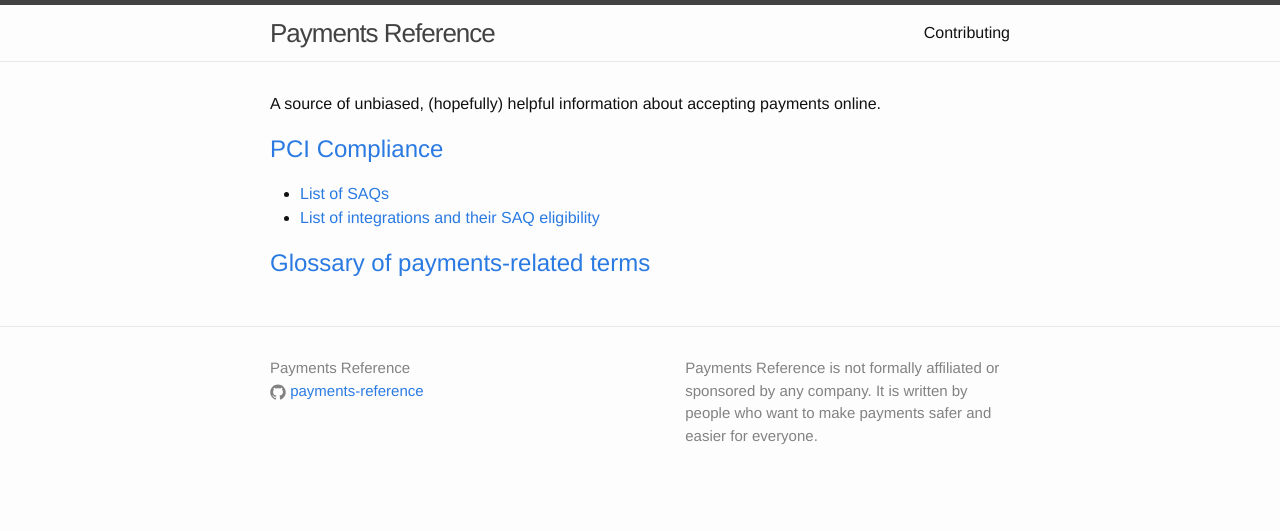
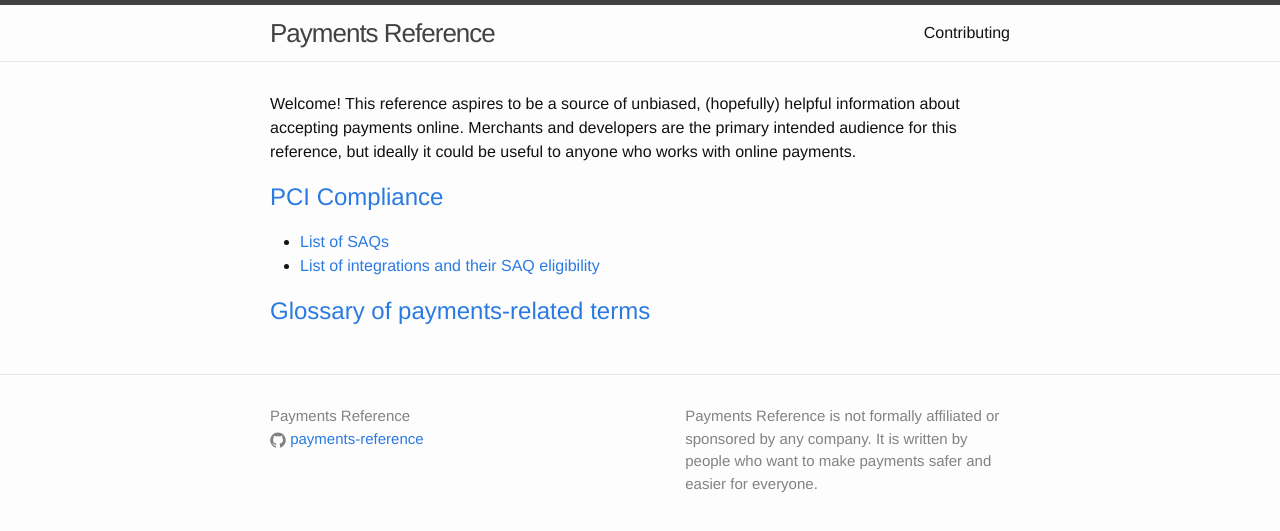
Before and after one commit to payments-reference/payments-reference, a Jekyll site: the page built from index.html, in a window 1280 px wide. Shown: the top 531 px of the page. Built offline with Jekyll 4.4.1, drawn with Linux system fonts in a browser that asks for light colours.

Commit message:
Update introduction to include target audience, closes #6

```diff
--- a/index.html
+++ b/index.html
@@ -4,7 +4,7 @@ layout: default
 
 <div class="home">
 
-  <p>A source of unbiased, (hopefully) helpful information about accepting payments online.</p>
+  <p>Welcome! This reference aspires to be a source of unbiased, (hopefully) helpful information about accepting payments online. Merchants and developers are the primary intended audience for this reference, but ideally it could be useful to anyone who works with online payments.</p>
 
   <h2><a href="/pci-compliance/">PCI Compliance</a></h2>
 
```
